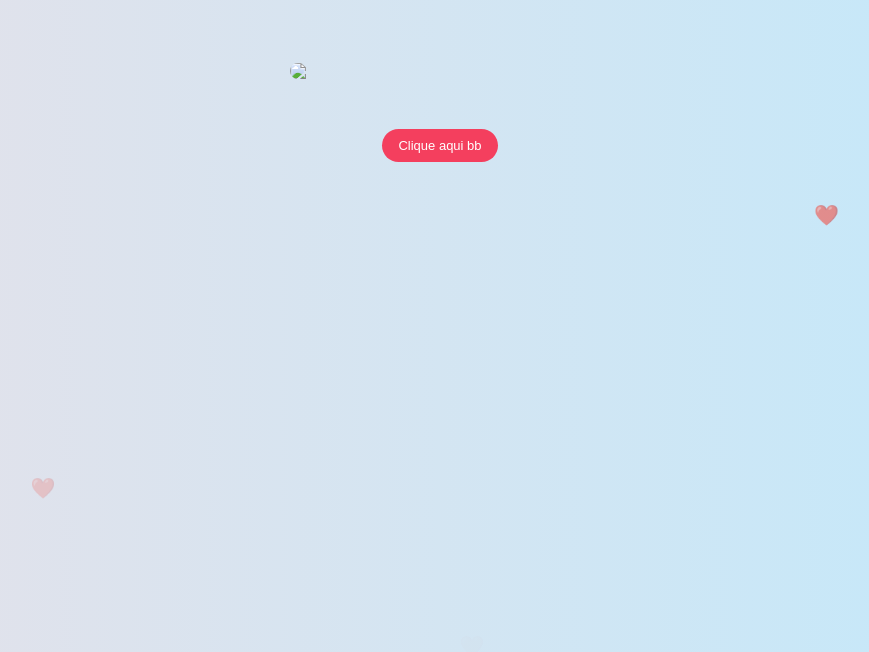
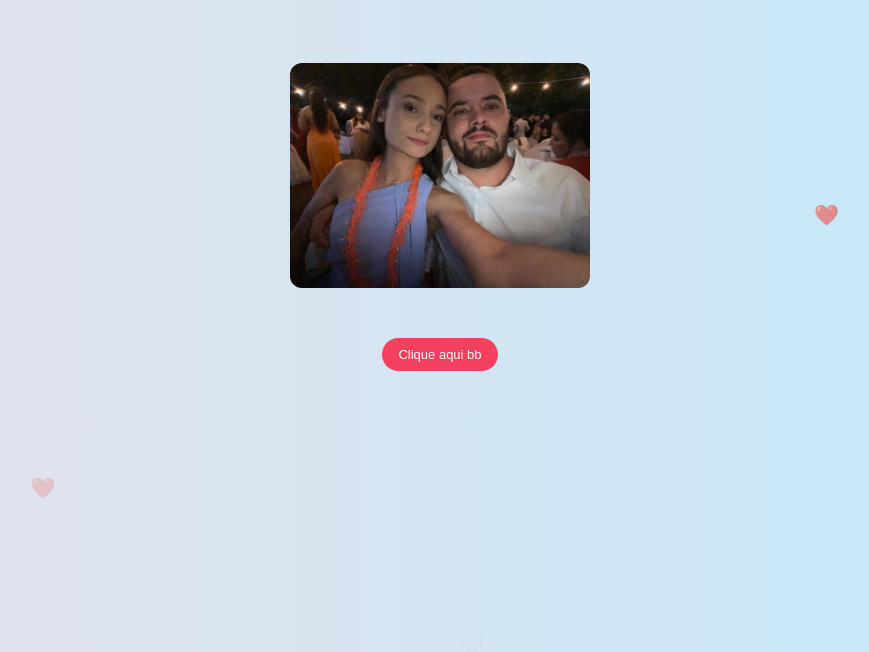
Before and after one commit to stefaneesantos/Dia-dos-namorados, a plain HTML site: page index.html in a window 1280 px wide. Shown: the part 148-800 px from the top of the page, without its empty margins (200-1069 px from the left). Drawn offline with Linux system fonts and the light colour scheme.

Commit message:
Fix HTML structure and update image source
Updated the image source in the gallery and fixed the HTML structure.

```diff
--- a/index.html
+++ b/index.html
@@ -20,7 +20,7 @@
 <div class="container">
 
   <div class="galeria">
-    <img src="foto1.jpg">
+    <img src="foto2.jpg">
   </div>
 
 </div>
```
